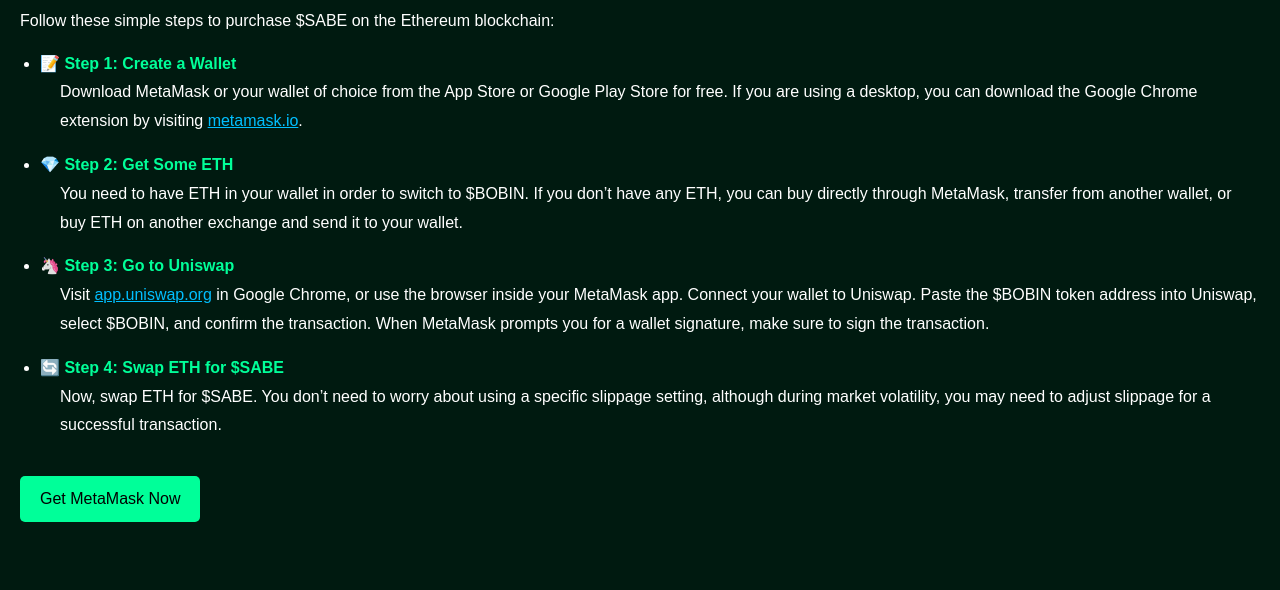
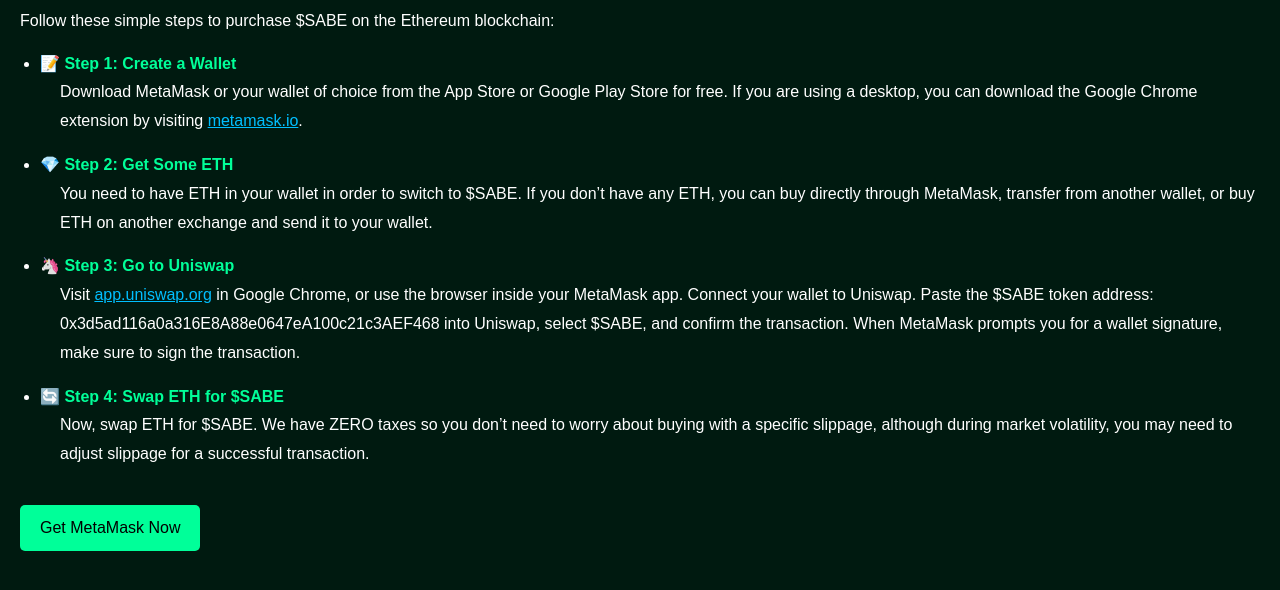
Before and after one commit to sabecrypto/howtobuy, a plain HTML site: page index.html in a window 1280 px wide. Shown: the part 126-716 px from the top of the page. Drawn offline with Linux system fonts and the light colour scheme.

Commit message:
Update index.html

```diff
--- a/index.html
+++ b/index.html
@@ -84,19 +84,19 @@
         <li>
             <div class="step">💎 Step 2: Get Some ETH</div>
             <div class="step-description">
-                You need to have ETH in your wallet in order to switch to $BOBIN. If you don’t have any ETH, you can buy directly through MetaMask, transfer from another wallet, or buy ETH on another exchange and send it to your wallet.
+                You need to have ETH in your wallet in order to switch to $SABE. If you don’t have any ETH, you can buy directly through MetaMask, transfer from another wallet, or buy ETH on another exchange and send it to your wallet.
             </div>
         </li>
         <li>
             <div class="step">🦄 Step 3: Go to Uniswap</div>
             <div class="step-description">
-                Visit <a href="https://app.uniswap.org" target="_blank">app.uniswap.org</a> in Google Chrome, or use the browser inside your MetaMask app. Connect your wallet to Uniswap. Paste the $BOBIN token address into Uniswap, select $BOBIN, and confirm the transaction. When MetaMask prompts you for a wallet signature, make sure to sign the transaction.
+                Visit <a href="https://app.uniswap.org" target="_blank">app.uniswap.org</a> in Google Chrome, or use the browser inside your MetaMask app. Connect your wallet to Uniswap. Paste the $SABE token address: 0x3d5ad116a0a316E8A88e0647eA100c21c3AEF468 into Uniswap, select $SABE, and confirm the transaction. When MetaMask prompts you for a wallet signature, make sure to sign the transaction.
             </div>
         </li>
         <li>
             <div class="step">🔄 Step 4: Swap ETH for $SABE</div>
             <div class="step-description">
-                Now, swap ETH for $SABE. You don’t need to worry about using a specific slippage setting, although during market volatility, you may need to adjust slippage for a successful transaction.
+                Now, swap ETH for $SABE. We have ZERO taxes so you don’t need to worry about buying with a specific slippage, although during market volatility, you may need to adjust slippage for a successful transaction.
             </div>
         </li>
     </ul>
```
